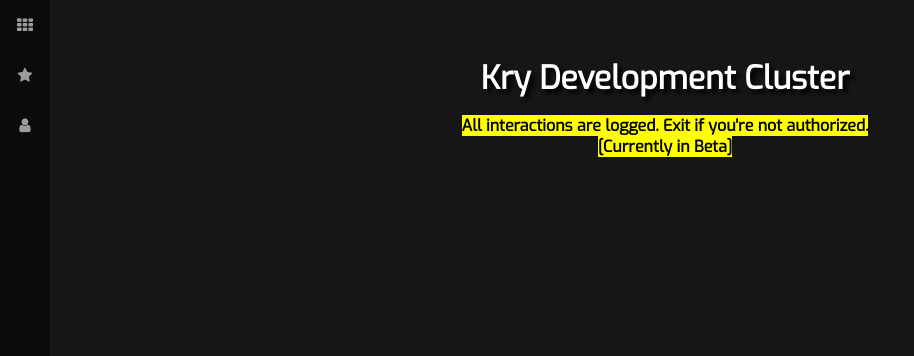
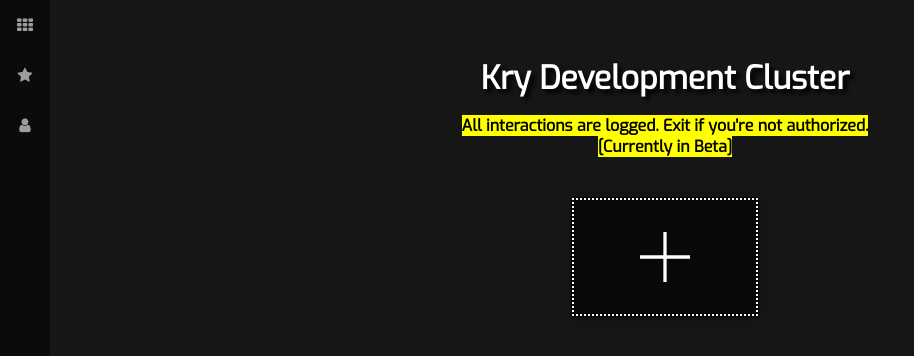
Before and after one commit to bearlike/docker-web-dashboard, a Flask app: template templates/dash.html.j2 in a window 1280 px wide. Shown: the top 356 px of the page, without its empty margins (0-914 px from the left). Run offline with Flask 2, Linux system fonts and the light colour scheme; the template is opened without the code that fills it, so the values that code supplies are empty.

Commit message:
Adding sites to speed dial now works!

```diff
--- a/main.py
+++ b/main.py
@@ -1,9 +1,14 @@
 #!/usr/bin/env python3
+from flask import Flask, redirect, request, render_template, send_from_directory, \
+    session, url_for
 from database import Connection
 from os import getenv, path
-from flask import Flask, request, render_template, send_from_directory, redirect, url_for
+from werkzeug.utils import secure_filename
+import uuid
+
 
 app = Flask(__name__)
+app.secret_key = 'C#hMq5w#52NaM@Nz'
 
 
 DASH_USERNAME = getenv("DASH_USERNAME", "admin")
@@ -18,6 +23,26 @@ def validate_login(username=None, password=None):
     return bool(username == DASH_USERNAME and password == DASH_PASSWORD)
 
 
+@app.route('/form/add-site', methods=["POST"])
+def form_add_site():
+    """ Handle Add POST """
+    db = Connection(app)
+    #db = Connection(app, host="kry-server.local")
+    if request.method == 'POST':
+        # Form Variables
+        app_title = request.form['app_title']
+        colour_hex = request.form['colour_hex']
+        app_url = request.form['app_url']
+        groups = request.form['groups']
+        # File Handling
+        f = request.files['file']
+        new_filename = secure_filename(
+            str(uuid.uuid4()) + "." + f.filename.split(".")[1])
+        f.save(path.join("static/logos", new_filename))
+        db.add_site(groups, app_title, colour_hex, app_url, new_filename)
+        return redirect(url_for('add_site', success=True))
+
+
 @app.route('/add-site', methods=["GET", "POST"])
 def add_site():
     """ Add new site form """
@@ -29,13 +54,20 @@ def add_site():
 def single_dash():
     """ The main dashboard """
     db = Connection(app)
+    # db = Connection(app, host="kry-server.local")
     is_auth = False
     if request.method == 'POST':
         username = request.form['username']
         password = request.form['password']
         is_auth = validate_login(username, password)
+    elif 'dash_username' in session and 'dash_password' in session:
+        username = session['dash_username']
+        password = session['dash_password']
+        is_auth = validate_login(username, password)
     if is_auth is False:
         return redirect(url_for('login', error=True))
+    session['dash_username'] = username
+    session['dash_password'] = password
     data = db.get_sites()
     return render_template('dash.html.j2', DASH=data, OWNER_URL=OWNER_URL)
 
@@ -43,6 +75,8 @@ def single_dash():
 @app.route('/', methods=["GET"])
 def login():
     """ Login Page """
+    session.pop('dash_username', None)
+    session.pop('dash_password', None)
     error = request.args.get('error')
     return render_template('login.html.j2', error=error)
 
--- a/requirements.txt
+++ b/requirements.txt
@@ -1,2 +1,3 @@
 Flask==1.1.2
 pymongo==3.11.2
+Werkzeug==1.0.1
--- a/templates/dash.html.j2
+++ b/templates/dash.html.j2
@@ -16,6 +16,27 @@
 
         .tile-container {
             margin-top: 2em;
+        }
+
+        .add-new {
+            height: 120px;
+            max-height: 120px;
+            width: 188px;
+            max-width: 188px;
+            border-radius: 2px;
+            box-shadow: 0 0 0 1px rgb(0 0 0 / 10%), 0 2px 8px rgb(0 0 0 / 20%);
+            box-sizing: border-box;
+            background: rgba(0, 0, 0, 0.6);
+            font-size: 28px;
+            vertical-align: middle;
+            text-align: center;
+            display: table-cell;
+            outline:2px dotted #fff;
+            outline-offset: -3px;
+        }
+
+        .add-new:hover {
+            background: rgba(0, 0, 0, 0.9);
         }
     </style>
 </head>
@@ -48,6 +69,15 @@
                 <div class="tile-title">{{ iter["title"] }}</div>
             </a>
             {% endfor %}
+
+            <a class="tile tile-link" href="/add-site" target="_blank">
+                <div class="add-new">
+                    <img class="logo" src="/static/img/plus.svg"></img>
+                </div>
+                <div class="tile-title"></div>
+            </a>
+
+
         </div>
 
     </div>
```
Also changed, not shown: templates/add-site.html.j2 (+6 -6 lines), static/img/plus.svg (added), 1 other file.
